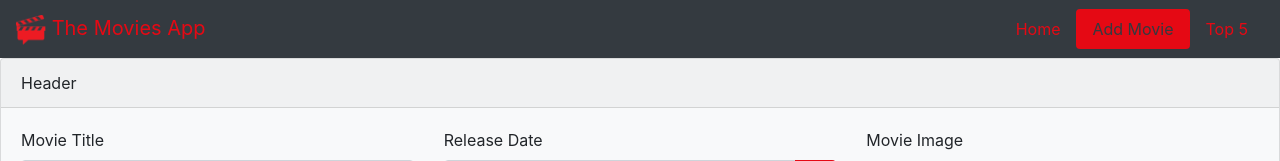
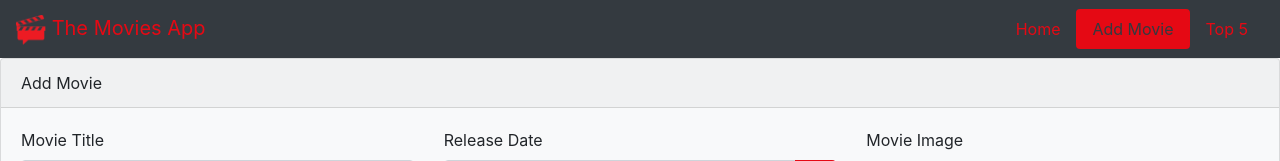
Before and after one commit to nancyvgb/movie-app, an Angular app: page /addMovie in a window 1280 px wide. Shown: the top 161 px of the page. Built offline with nearby package versions, Linux system fonts and the light colour scheme.

Commit message:
removes
removed console logs and unused

```diff
--- a/src/app/add-movie/add-movie.component.html
+++ b/src/app/add-movie/add-movie.component.html
@@ -1,7 +1,7 @@
 <div class="card bg-light">
         <div class="card-header card-header--display">
             <span>
-                Header
+                Add Movie
             </span>
         </div>
     <div class="card-body">
--- a/src/app/add-movie/add-movie.component.ts
+++ b/src/app/add-movie/add-movie.component.ts
@@ -35,8 +35,6 @@ export class AddMovieComponent implements OnInit {
     } else {
       this.modalText = "No file Selected"
       this.open(modal);
-
-     // alert("No file selected");
     }
   }
 
--- a/src/app/home-component/home-component.component.ts
+++ b/src/app/home-component/home-component.component.ts
@@ -1,7 +1,6 @@
 import { Component, OnInit } from '@angular/core';
 import { MoviesService } from '../movies.service'
 import { Subscription } from 'rxjs';
-import {MovieModel} from '../models/movie-model'
 import {
   trigger,
   state,
--- a/src/app/movie-detail/movie-detail.component.html
+++ b/src/app/movie-detail/movie-detail.component.html
@@ -19,8 +19,14 @@
     </div>
   </div>
   <ng-template #elseBlock>
-    <div class="alert alert-light" role="alert">
-     Please click on a movie item to display additional
-     details about the movie
-    </div>
+    <div class="row h-100">
+      <div class="col-sm-12 my-auto">
+        <div class="card card-block">
+          <div class="alert alert-light" role="alert">
+            Please click on a movie item to display additional
+            details about the movie
+           </div>
+        </div>
+      </div>
+   </div>
   </ng-template>
--- a/src/app/movie-item/movie-item.component.ts
+++ b/src/app/movie-item/movie-item.component.ts
@@ -15,6 +15,7 @@ export class MovieItemComponent implements OnInit {
   @Output() removeItem = new EventEmitter<object>();
    mySubscription: any;
   constructor(private movieService :  MoviesService, private router: Router) {
+
     this.router.routeReuseStrategy.shouldReuseRoute = function () {
       return false;
     };
@@ -41,7 +42,6 @@ export class MovieItemComponent implements OnInit {
     this.movieService.setItem('movieList', movieList);
     this.removeItem.emit(movieList);
     this.router.navigated = true;
-    //this.router.navigate(['/home']);
   }
 
   ngOnDestroy() {
```
Also changed, not shown: src/app/navigation-component/navigation-component.component.ts (+5 -3 lines), 1 other file (tests, documents, lock files or other folders).
